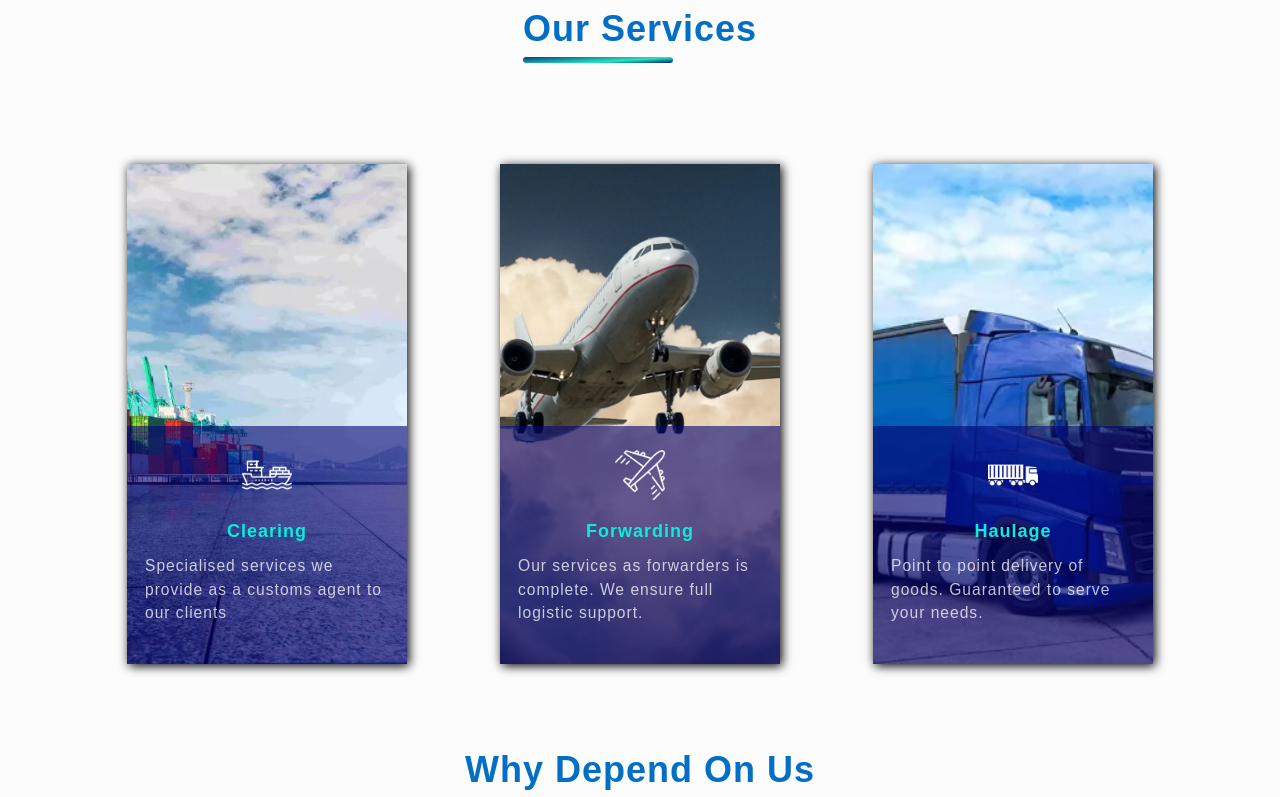
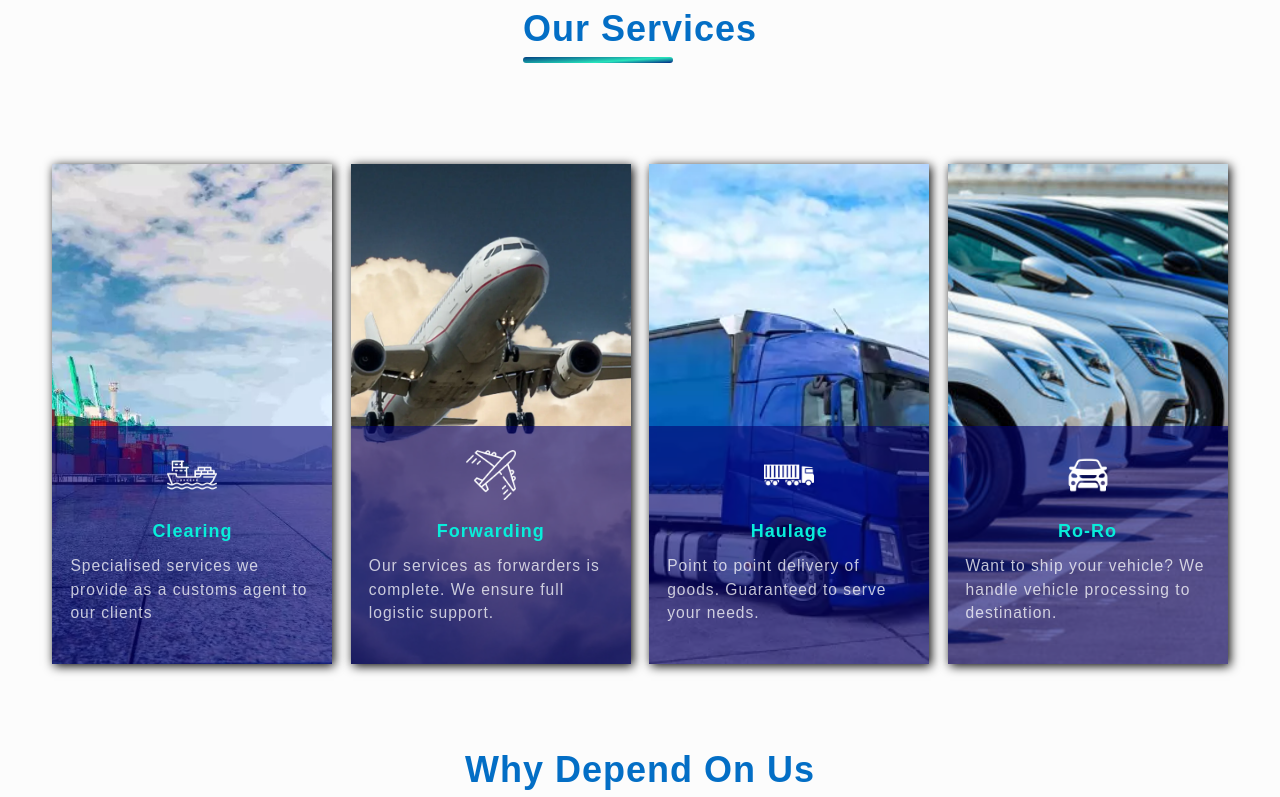
Before and after one commit to abeonweb/marine-express-site, a Next.js app: page / in a window 1280 px wide. Shown: the part 860-1657 px from the top of the page. Built offline with nearby package versions, Linux system fonts and the light colour scheme.

Commit message:
fixed typos added data for ro-ro service

```diff
--- a/data.js
+++ b/data.js
@@ -41,7 +41,7 @@ const about = [
     {
         title: "Mission Statement",
         image:"../images/marine-express-truck.webp",
-        text: [`MENL sets the pace in the clearing and forwarding agency sector by making general importation and exportation an easy and comfortable venture.
+        text: [`Marine Express sets the pace in the clearing and forwarding agency sector by making general importation and exportation an easy and comfortable venture.
         We not only ensure a safe and timely delivery of merchandise, we get your business where it needs to be in terms of our service delivery.
         We secure cost effectiveness for you and your business without compromising quality of service. Bringing you the needed rest of mind.`],
     },
@@ -99,6 +99,19 @@ const services =[
         ]
 
     },
+    {
+        id: "ro-ro",
+        title: "Ro-Ro",
+        image: "../images/ro-ro.png",
+        icon: "../images/suv-car.png",
+        text: "Want to ship your vehicle? We handle vehicle processing to destination.",
+        list: [
+            "All transportation is coverd by In-transit insurance. This protects your merchandise from origin to destination.",
+            "Provision of adequate warehousing if required",
+            "Effective haulage system for all cargoes both containarized and palleticed up to the carrying  shipping company terminal",
+        ]
+
+    },
 ]
 
 const links = [
@@ -123,7 +136,7 @@ const links = [
 const testimonials = [
     {
         image: "",
-        text: `From a business standpoint, it was excellent woking with them. The previous company didn't do a good job and we had to pay extra fees on our consignment. With MENL no such issues occured. They were very on point with their service delivery. I will surely work with then again.`,
+        text: `From a business standpoint, it was excellent woking with them. The previous company didn't do a good job and we had to pay extra fees on our consignment. With Marine Express no such issues occured. They were very on point with their service delivery. I will surely work with then again.`,
         info: "Haruna A."
     },
     {
```
